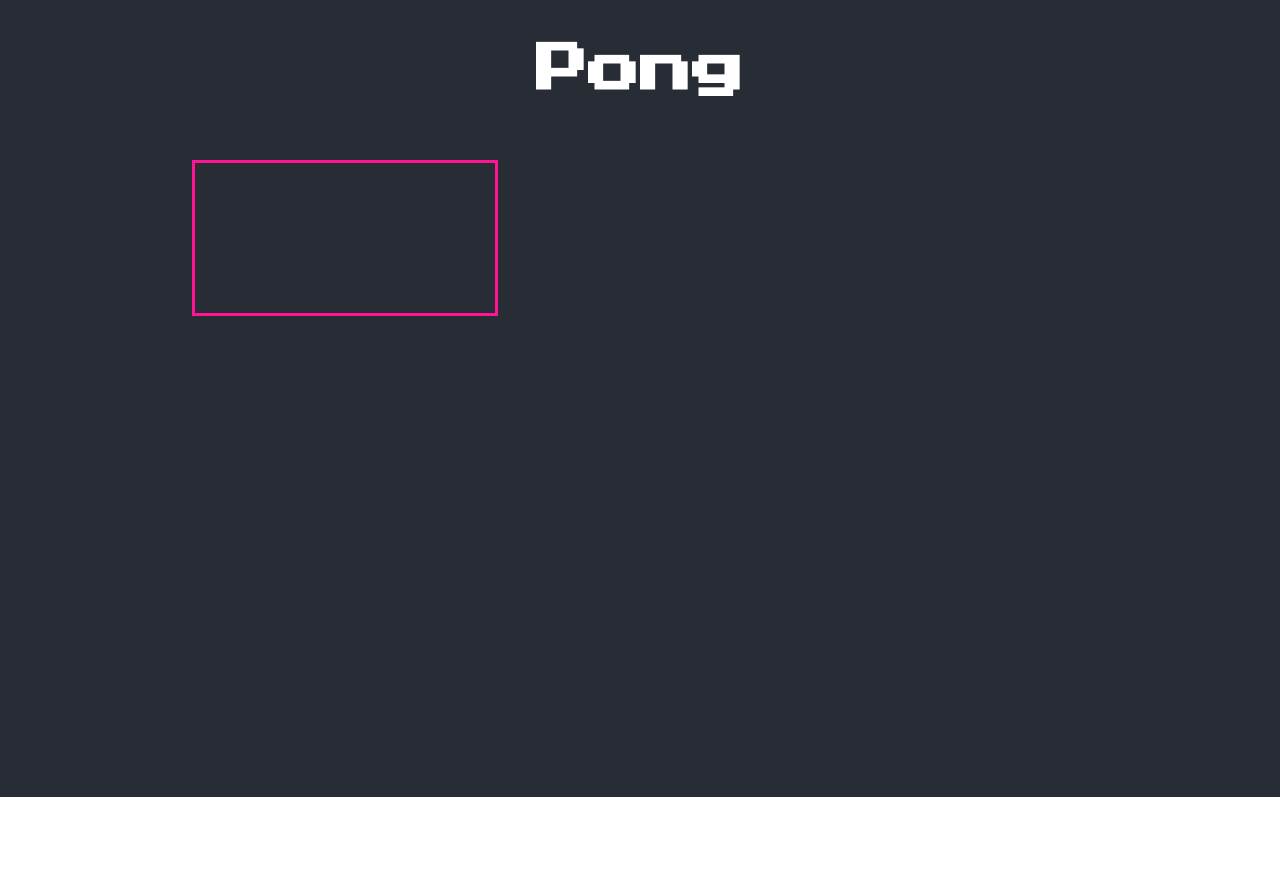
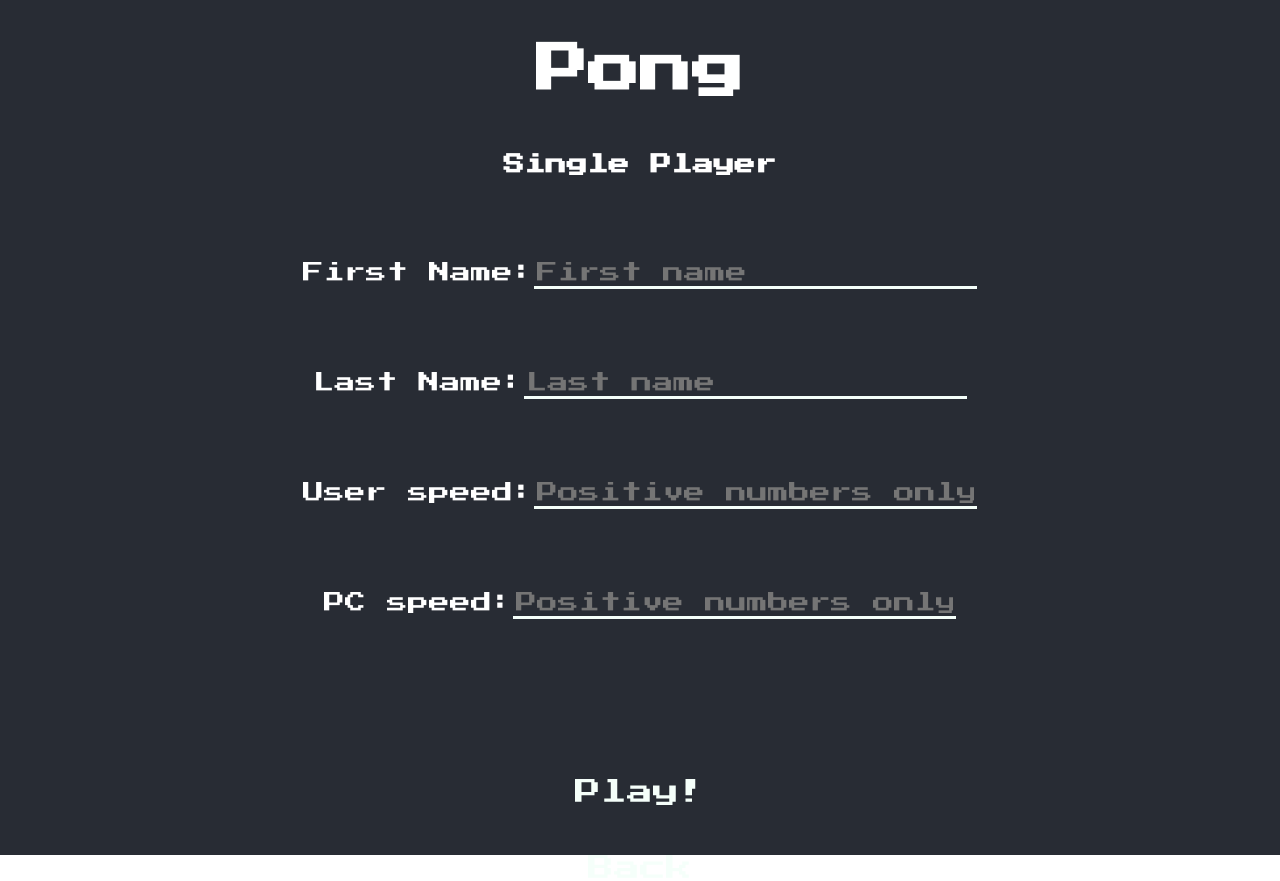
Before and after one commit to oded-ivry/pong, a React (Create React App) app in the folder pong/: page /single in a window 1280 px wide. Before the commit the page ends 800 px from the top, so only its background shows below. Built offline with nearby package versions, Linux system fonts and the light colour scheme.

Commit message:
improving forms in single and multi

```diff
--- a/pong/package.json
+++ b/pong/package.json
@@ -9,6 +9,7 @@
     "@testing-library/user-event": "^7.2.1",
     "react": "^16.13.1",
     "react-dom": "^16.13.1",
+    "react-hook-form": "^5.6.0",
     "react-router-dom": "^5.1.2",
     "react-scripts": "3.4.1",
     "styled-components": "^5.1.0"
--- a/pong/src/App.js
+++ b/pong/src/App.js
@@ -7,16 +7,20 @@ import Main from './main';
 import Single from './single';
 import Multi from './multi';
 import Online from './online';
+// import { createBrowserHistory } from 'history';
 
 function App() {
+
+
   return (
+    //<Router  history={ history }>
     <Router>
     <div className="App">
       <header className="App-header">
         <h1>Pong</h1>
       </header>
       <Switch>
-          <Route exact path="/main" component={Main} />
+          <Route exact path="/" component={Main} />
           <Route path="/play" component={Play} />
           <Route path="/scroeBoard" component={ScroeBoard} />
           <Route path="/single" component={Single} />
--- /dev/null
+++ b/pong/src/Error_messages/Error_Messages.js
@@ -0,0 +1,15 @@
+
+export const error_messages = {
+    first_name: {
+      required: "First name is required",
+      minLength: "First name is too short"
+    },
+    last_name: {
+      required: "Last name is required",
+      minLength: "Last name is too short"
+    },
+    speed: {
+      required: "speed address is required",
+      minSpeed: "Please insert positive numbers only"
+    },
+  };
--- /dev/null
+++ b/pong/src/game/Counter.js
@@ -0,0 +1,21 @@
+import React from 'react';
+import styled from 'styled-components';
+import { useSelector, useDispatch } from "react-redux";
+import { increment } from "../state/count.slice";
+
+const Counter = () => {
+    const count = useSelector(state => state.count);
+    const dispatch = useDispatch();
+
+    return(
+        <CounterElemnt onClick={() => dispatch(increment())}>
+            Player 1 <br></br>
+            Score: {count}
+        </CounterElemnt>
+    );
+};
+export default Counter;
+
+const CounterElemnt = styled.h2`
+    font-size: calc(2px + 2vmin);
+`;
--- a/pong/src/main.js
+++ b/pong/src/main.js
@@ -1,8 +1,17 @@
 import React from 'react';
 import styled from 'styled-components';
-import {Link} from "react-router-dom";
+import {Link, useHistory} from "react-router-dom";
 
-export default () => (
+const Main = () => {
+  let history = useHistory();
+
+  window.addEventListener("keydown", event => {
+    if(event.keyCode === 27){
+       history.push("/");
+    }
+  });
+
+  return(
     <Page>
       <Title>Main Menu</Title>
       <Menu>
@@ -15,8 +24,10 @@ export default () => (
       </Menu>
     </Page>
   );
+};
+export default Main;
 
-  const Page = styled.div`
+const Page = styled.div`
   display: flex;
   flex-direction: column;
   justify-content: center;
--- a/pong/src/multi.js
+++ b/pong/src/multi.js
@@ -1,10 +1,16 @@
 import React from 'react';
 import { Link} from "react-router-dom";
 import styled from 'styled-components';
-import startGame from './game/index.js';
+import Game from '../src/game/Game';
+import Counter from './game/Counter';
 
-function Multi() {
+var gameOn = false;
 
+function startGame(){
+ gameOn = true;
+}
+
+function Pager() {
   return (
       <Page>
           <Title>Multi Player</Title>
@@ -18,6 +24,31 @@ function Multi() {
           <StyledLink to="/play">Back</StyledLink>
       </Page>
   );
+}
+
+function  GameArea() {
+  setTimeout(() => new Game().start(), 1500);
+  return(
+    <div>
+    <Canvas  id="canvas"/>
+    <Counter/>
+    {/* <Counter/> */}
+    </div>
+    );
+
+
+}
+
+function Multi() {
+  if (!gameOn){
+    return(
+      GameArea()
+    );
+  }else{
+    return(
+      Pager()
+    );
+  }
 }
 export default Multi;
 
@@ -73,3 +104,10 @@ const PlyButton = styled.button`
     font-size: calc(20px + 2vmin);;
   }
 `;
+
+const Canvas = styled.canvas`
+    position: absolute;
+    border:solid deepPink 3px;
+    top: 20%;
+    left: 15%;
+`;
--- a/pong/src/play.js
+++ b/pong/src/play.js
@@ -15,7 +15,7 @@ const Play = () => {
             <StyledLink to="/online">Online</StyledLink>
         </MenuItem>
         <MenuItem>
-            <StyledLink to="/main">Back</StyledLink>
+            <StyledLink to="/">Back</StyledLink>
         </MenuItem>
       </Menu>
     );
--- a/pong/src/scroeBoard.js
+++ b/pong/src/scroeBoard.js
@@ -6,7 +6,7 @@ function ScroeBoard() {
     return (
         <Page>
             <Title>ScroeBoard</Title>
-            <StyledLink to="/main">Back</StyledLink>
+            <StyledLink to="/">Back</StyledLink>
         </Page>
     );
   }
--- a/pong/src/single.js
+++ b/pong/src/single.js
@@ -2,7 +2,11 @@ import React, { createElement } from 'react';
 import { Link } from "react-router-dom";
 import styled from 'styled-components';
 import Game from '../src/game/Game';
-// import startGame from './game/index.js';
+import { useForm } from "react-hook-form";
+import { error_messages } from './Error_messages/Error_Messages';
+// import Counter from './game/Counter';
+
+
 
 var gameOn = false;
 
@@ -11,15 +15,85 @@ function startGame(){
 }
 
 function Pager() {
+  const { register, handleSubmit, errors, field_name } = useForm();
+
+  const get_error_msg = (errors, error_messages) => {
+    const generate = name => {
+      if (errors[name]) {
+        switch (errors[name].type) {
+          case "required":
+            return error_messages[name].required;
+          case "minLength":
+            return error_messages[name].minLength;
+          case "minSpeed":
+            return error_messages[name].min;
+          default:
+            return "";
+        }
+      }
+    };
+
+    if (Array.isArray(field_name)) {
+      for (const name of field_name) {
+        const msg = generate(name);
+        if (msg) return msg;
+      }
+    } else {
+      return generate(field_name);
+    }
+  }
+
+  const onSubmit = data => {
+    console.log(data);
+    // startGame();
+  };
+
   return (
     <Page>
         <Title>Single Player</Title>
-        <Form>
-            <Label>Name:<FormItemInput type='text' id='name'/></Label>
-            <Label>User speed:<FormItemInput type='number' min="1" max="10" id='uSpeed'/></Label>
-            <Label>PC speed:<FormItemInput type='number' min="1" max="10" id='pcSpeed'/></Label>
+        <Form onSubmit={handleSubmit(onSubmit)}>
+            <Label>First Name:<FormItemInput
+                                name="first_name"
+                                placeholder="First name"
+                                ref={register({ required: true, minLength: 2 })}
+                                error_styled={errors.first_name}
+                                onChange={handleSubmit()}/>
+            </Label>
+            <ErrorMsg show={errors.first_name}>
+              {get_error_msg(errors, error_messages, "first_name")}
+            </ErrorMsg>
+            <Label>Last Name:<FormItemInput
+                                name="last_name"
+                                placeholder="Last name"
+                                ref={register({ required: true, minLength: 2 })}
+                                error_styled={errors.first_name}
+                                onChange={handleSubmit()}/>
+            </Label>
+            <ErrorMsg show={errors.last_name}>
+              {get_error_msg(errors, error_messages, "last_name")}
+            </ErrorMsg>
+            <Label>User speed:<FormItemInput
+                                name="minSpeed"
+                                placeholder="Positive numbers only"
+                                ref={register({ required: true, min: 1 })}
+                                error_styled={errors.minSpeed}
+                                onChange={handleSubmit()}/>
+            </Label>
+            <ErrorMsg show={errors.minSpeed}>
+              {get_error_msg(errors, error_messages, "minSpeed")}
+            </ErrorMsg>
+            <Label>PC speed:<FormItemInput
+                                name="minSpeed"
+                                placeholder="Positive numbers only"
+                                ref={register({ required: true, min: 1 })}
+                                error_styled={errors.minSpeed}
+                                onChange={handleSubmit()}/>
+            </Label>
+            <ErrorMsg show={errors.minSpeed}>
+              {get_error_msg(errors, error_messages, "minSpeed")}
+            </ErrorMsg>
         </Form>
-        <PlyButton onClick={() => startGame()}>Play!</PlyButton>
+        <PlyButton  type="submit"/* onClick={() => startGame()} */>Play!</PlyButton>
          <StyledLink to="/play">Back</StyledLink>
     </Page>
 );
@@ -28,13 +102,17 @@ function Pager() {
 function  GameArea() {
   setTimeout(() => new Game().start(), 1500);
   return(
+    <div>
     <Canvas  id="canvas"/>
+    {/* <Counter/>
+    <Counter/> */}
+    </div>
     );
 
 }
 
 function Single() {
-  if (!gameOn){
+  if (gameOn){
     return(
       GameArea()
     );
@@ -104,3 +182,6 @@ const Canvas = styled.canvas`
     top: 20%;
     left: 15%;
 `;
+const ErrorMsg  =styled(Label)`
+  color: red;
+`
--- a/pong/src/state/configure.store.js
+++ b/pong/src/state/configure.store.js
@@ -1,9 +1,12 @@
 import { configureStore } from "@reduxjs/toolkit";
 import scoreBoardReducer from "./scoreBoard.slice";
+import countReducer from "./count.slice";
+
 
 const store = configureStore({
   reducer: {
-    scoreBoard: scoreBoardReducer
+    scoreBoard: scoreBoardReducer,
+    count: countReducer
   },
   preloadedState: {}
 });
--- /dev/null
+++ b/pong/src/state/count.slice.js
@@ -0,0 +1,12 @@
+import { createSlice } from "@reduxjs/toolkit";
+
+const countSlice = createSlice({
+  name: "count",
+  initialState: 0,
+  reducers: {
+    increment: (state, action) => state + 1
+  }
+});
+
+export default countSlice.reducer;
+export const { increment, decrement } = countSlice.actions;
--- a/pong/src/state/root.reducer.js
+++ b/pong/src/state/root.reducer.js
@@ -1,9 +1,11 @@
 import { combineReducers } from "redux";
 import scoreBoardReducer from "./scoreBoard.slice";
+import countReducer from "./count.slice";
 
 
 const rootReducer = combineReducers({
-    scoreBoard: scoreBoardReducer
+    scoreBoard: scoreBoardReducer,
+    count: countReducer,
 });
 
 export default rootReducer;
```
Also changed, not shown: 1 other file (tests, documents, lock files or other folders). Lines whose indentation alone changed are shown as unchanged.
